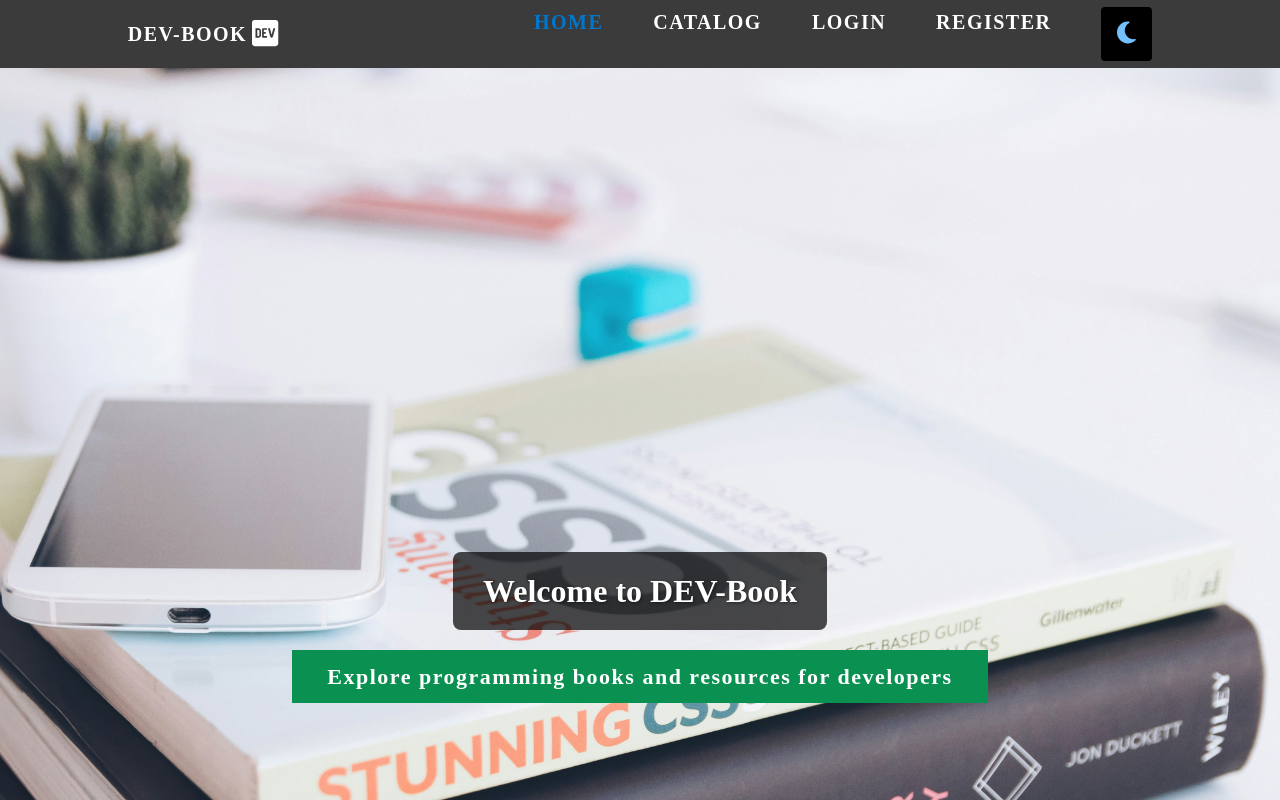
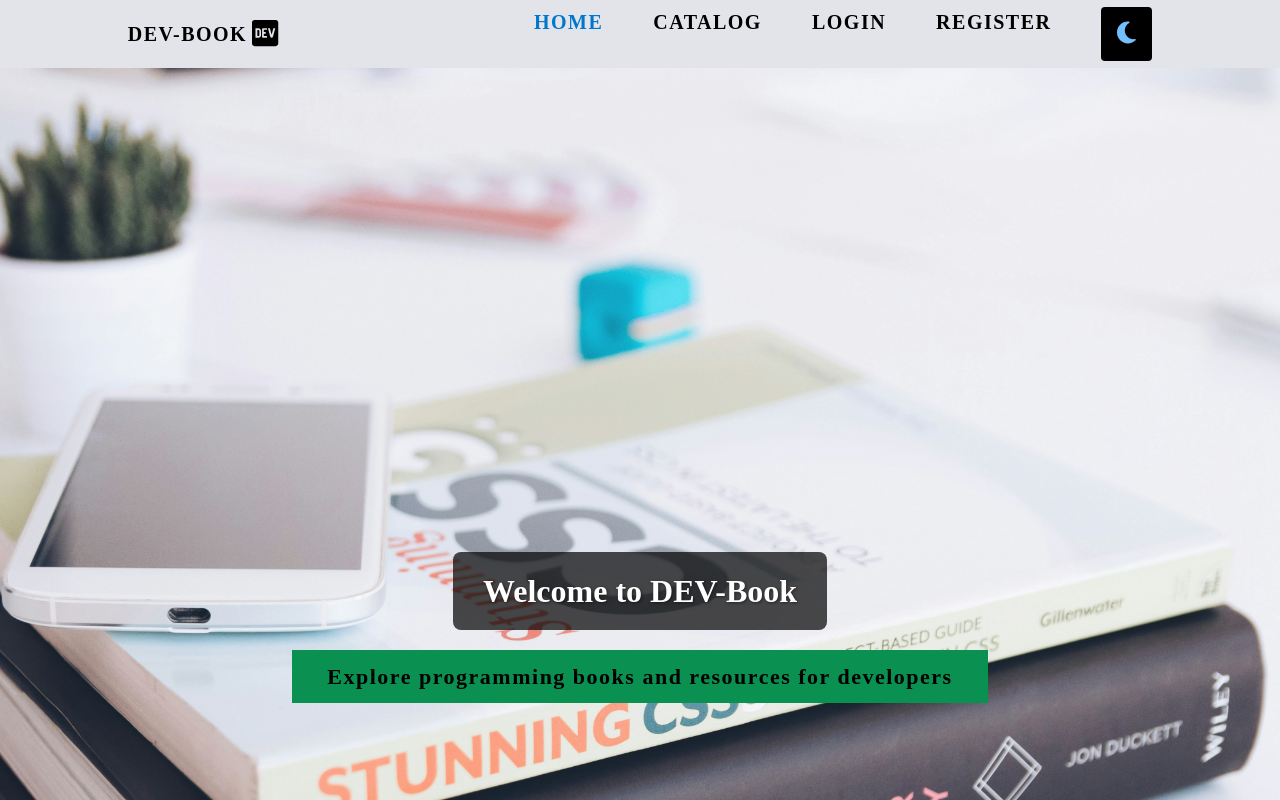
Before and after one commit to lyklecharova/DEV-Book, a React (Vite) app in the folder dev-book/client/: page / in a window 1280 px wide. Shown: the top 800 px of the page. Built offline with nearby package versions, Linux system fonts and the light colour scheme; no server answers.

Commit message:
Fix light and dark theme switching

```diff
--- a/dev-book/client/src/contexts/ThemeContext.jsx
+++ b/dev-book/client/src/contexts/ThemeContext.jsx
@@ -1,21 +1,18 @@
-import { createContext, useState, useEffect } from "react";
+import { createContext, useState, useEffect } from 'react';
 
 export const ThemeContext = createContext();
 
 export const ThemeProvider = ({ children }) => {
-    const initialTheme = localStorage.getItem("theme") || "Light";
+    const initialTheme = localStorage.getItem('theme') || 'Light';
     const [theme, setTheme] = useState(initialTheme);
 
     useEffect(() => {
-        localStorage.setItem("theme", theme);
-        document.documentElement.setAttribute(
-            "data-theme",
-            theme === "Light" ? "Dark" : "Light"
-        );
+        localStorage.setItem('theme', theme);
+        document.documentElement.setAttribute('data-theme', theme);
     }, [theme]);
 
     const toggleTheme = () => {
-        setTheme(theme === "Light" ? "Dark" : "Light");
+        setTheme(theme === 'Light' ? 'Dark' : 'Light');
     };
 
     return (
```
